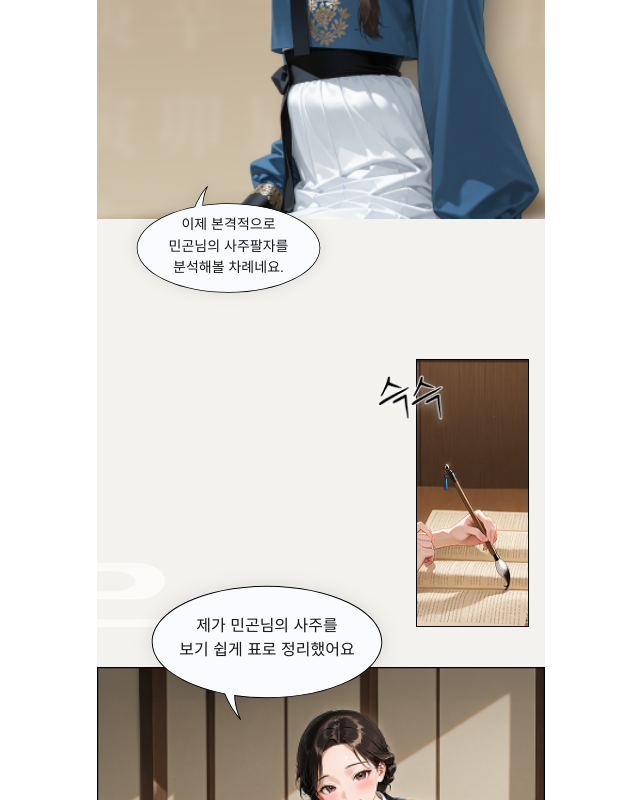
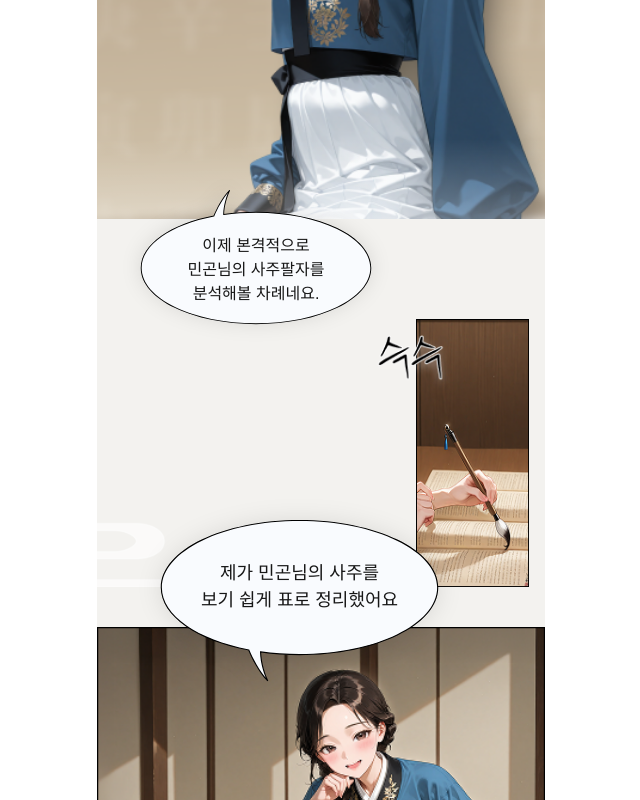
Before and after one commit to MinKonKim/my-saju, a Next.js app: page / in a window 1280 px wide. Shown: the part 560-1360 px from the top of the page, without its empty margins (319-959 px from the left). Built offline with nearby package versions, Linux system fonts and the light colour scheme.

Commit message:
style : 애니메이션 타이밍 2차 수정 - 두번째 씬 컴포넌트가 일정 이상 보이면 나타나도록 수정 - 세번째 씬 나타나는 순서를 만들어 유저에게 흥미유발 요소 삽입

```diff
--- a/package.json
+++ b/package.json
@@ -11,6 +11,8 @@
   },
   "dependencies": {
     "framer-motion": "^12.23.12",
+    "mobx": "^6.13.7",
+    "mobx-react-lite": "^4.1.0",
     "next": "15.5.2",
     "react": "19.1.0",
     "react-dom": "19.1.0"
--- a/src/components/scenes/index.ts
+++ b/src/components/scenes/index.ts
@@ -1,3 +1,3 @@
-export * from "./scene_1";
-export * from "./scene_2";
-export * from "./scene_3";
+export * from "./scene-one";
+export * from "./scene-three";
+export * from "./scene-two";
--- a/src/components/scenes/scene_1.tsx
+++ b/src/components/scenes/scene-one.tsx
@@ -2,12 +2,12 @@ import useNarrowView from "@/hooks/useNarrowView";
 import SajuData from "@/lib/saju-data.json";
 import { motion, useScroll, useTransform } from "framer-motion";
 import Image from "next/image";
-import { useRef } from "react";
+import { useRef, useState } from "react";
 import MessageBubble from "../ui/message-bubble";
 
-export function Scene1() {
+export function SceneOne() {
   const mainRef = useRef<HTMLDivElement>(null);
-  const isNarrow = useNarrowView(mainRef, 350);
+  const isNarrow = useNarrowView(mainRef);
 
   const { scrollYProgress } = useScroll({
     target: mainRef,
@@ -20,10 +20,13 @@ export function Scene1() {
     [0, 1], // 투명도를 0에서 1로 변경
   );
 
+  const [isImageAnimationComplete, setIsImageAnimationComplete] =
+    useState(false);
+
   return (
     <div
       ref={mainRef}
-      className="relative flex flex-col items-center justify-center overflow-hidden w-full"
+      className="relative flex flex-col items-center justify-center  w-full"
     >
       <motion.div
         className="w-full"
@@ -41,14 +44,18 @@ export function Scene1() {
         />
       </motion.div>
 
+      {/* New White Smoke Effect */}
+      <div className="absolute bottom-0 left-0 right-0 h-40 bg-gradient-to-t from-white/60 to-transparent" />
+
       <motion.div
         className="absolute inset-0 bg-gradient-to-b from-black to-transparent h-2/5"
         style={{ opacity: gradientOpacity }}
+        onAnimationComplete={() => setIsImageAnimationComplete(true)}
       />
 
-      <div className="relative w-full h-30">
+      <div className="relative w-full h-20 bg-[#F3F2EF]">
         <MessageBubble
-          size={isNarrow ? "sm" : "md"}
+          size={isNarrow ? "md" : "lg"}
           style={{ top: "-50px", left: "24px" }}
           position="absolute"
           flipped
--- a/src/components/scenes/scene_3.tsx
+++ b/src/components/scenes/scene-three.tsx
@@ -1,22 +1,27 @@
+import useNarrowView from "@/hooks/useNarrowView";
 import SajuData from "@/lib/saju-data.json";
 import { motion } from "framer-motion";
 import Image from "next/image";
-import { useState } from "react";
+import { useRef, useState } from "react";
 import MessageBubble from "../ui/message-bubble";
 import { MySaju } from "./my-saju";
 
-export function Scene3() {
+export function SceneThree() {
   const [isImageAnimationComplete, setIsImageAnimationComplete] =
     useState(false);
-
+  const [isBubbleAnimationComplete, setIsBubbleAnimationComplete] =
+    useState(false);
+  const mainRef = useRef<HTMLDivElement>(null);
+  const isNarrow = useNarrowView(mainRef);
   return (
-    <div className="w-full relative flex flex-col items-center">
+    <div className="w-full relative flex flex-col items-center" ref={mainRef}>
       {isImageAnimationComplete && (
         <MessageBubble
-          size="lg"
+          size={isNarrow ? "lg" : "xl"}
           position="absolute"
-          style={{ top: -100, left: 35 }}
+          style={isNarrow ? { top: -100, left: 35 } : { top: -130, left: 40 }}
           animationDelay={0}
+          onAnimationComplete={() => setIsBubbleAnimationComplete(true)}
         >
           {`제가 ${SajuData.info.name.slice(
             1,
@@ -32,7 +37,6 @@ export function Scene3() {
           height={410}
           className="w-full"
         />
-        {/* 흰색 오버레이 FADE OUT 효과 */}
         <motion.div
           className="absolute inset-0 bg-white/80"
           initial={{ opacity: 1 }}
@@ -45,6 +49,7 @@ export function Scene3() {
         <div className="absolute bottom-0 left-0 right-0 h-1/2 bg-gradient-to-t from-white to-transparent" />
       </div>
 
+      {isBubbleAnimationComplete && (
         <motion.div
           className="w-full mt-[-10px] z-100"
           initial={{ opacity: 0 }}
@@ -54,6 +59,7 @@ export function Scene3() {
         >
           <MySaju sajuData={SajuData} />
         </motion.div>
+      )}
     </div>
   );
 }
--- a/src/components/scenes/scene_2.tsx
+++ b/src/components/scenes/scene-two.tsx
@@ -1,15 +1,15 @@
 import { motion } from "framer-motion";
 import Image from "next/image";
 
-export function Scene2() {
+export function SceneTwo() {
   return (
-    <div className="flex w-full h-full justify-between items-end py-5 mb-5 overflow-hidden">
+    <div className="flex w-full justify-between items-end py-5 mb-5 overflow-hidden">
       <motion.div
         className="flex flex-col h-full justify-end"
         initial={{ opacity: 0, x: -100 }}
-        whileInView={{ opacity: 1, x: 0 }}
+        animate={{ opacity: 1, x: 0 }}
         transition={{ duration: 0.5, ease: "easeOut", delay: 0.5 }}
-        viewport={{ once: true }}
+        viewport={{ once: true, amount: 0.7 }}
       >
         <Image
           src="/asset/white_deco.svg"
@@ -22,8 +22,8 @@ export function Scene2() {
         className="pr-4"
         initial={{ opacity: 0, x: 100 }}
         whileInView={{ opacity: 1, x: 0 }}
-        transition={{ duration: 0.8, ease: "easeOut", delay: 0.5 }}
-        viewport={{ once: true }}
+        transition={{ duration: 0.9, ease: "easeOut", delay: 0.7 }}
+        viewport={{ once: true, amount: "some" }}
       >
         <Image
           src="/asset/background/webtoon_2.png"
--- a/src/components/ui/divider.tsx
+++ /dev/null
@@ -1,19 +0,0 @@
-import React from "react";
-
-type DividerProps = {
-  orientation?: "horizontal" | "vertical";
-  className?: string;
-};
-
-const Divider: React.FC<DividerProps> = ({
-  orientation = "horizontal",
-  className = "",
-}) => {
-  const baseStyle = "bg-[#1B2F49]"; // 기본적으로 회색 구분선을 사용합니다.
-  const orientationStyle =
-    orientation === "horizontal" ? "w-full h-px" : "h-full w-px";
-
-  return <div className={`${baseStyle} ${orientationStyle} ${className}`} />;
-};
-
-export default Divider;
--- a/src/components/ui/message-bubble.tsx
+++ b/src/components/ui/message-bubble.tsx
@@ -44,8 +44,9 @@ interface MessageBubbleProps {
 
   // 고급 옵션
   priority?: boolean; // 이미지 우선 로딩
+  animationDelay?: number; // 애니메이션 지연 시간
   onClick?: () => void;
-  animationDelay?: number; // 애니메이션 지연 시간
+  onAnimationComplete?: () => void;
 }
 
 // 실제 말풍선 크기(215*139)를 기준으로 한 설정
@@ -136,6 +137,7 @@ function MessageBubbleComponent({
   priority = false,
   onClick,
   animationDelay,
+  onAnimationComplete,
 }: MessageBubbleProps) {
   const config = SIZE_CONFIG[size];
 
@@ -187,6 +189,7 @@ function MessageBubbleComponent({
             }
           : undefined
       }
+      onAnimationComplete={onAnimationComplete}
     >
       {/* SVG 배경 */}
       <div className="absolute inset-0 w-full h-full">
--- a/src/hooks/useNarrowView.ts
+++ b/src/hooks/useNarrowView.ts
@@ -1,4 +1,5 @@
-import { useState, useEffect, RefObject } from "react";
+import { SMALL_WIDTH_SIZE } from "@/lib/constants";
+import { RefObject, useEffect, useState } from "react";
 
 /**
  * 요소의 ref와 너비 기준점을 받아, 기준점보다 좁은지 여부를 반환하는 훅입니다.
@@ -8,7 +9,7 @@ import { useState, useEffect, RefObject } from "react";
  */
 const useNarrowView = (
   ref: RefObject<HTMLElement | null>,
-  threshold: number,
+  threshold?: number,
 ): boolean => {
   const [isNarrow, setIsNarrow] = useState(false);
 
@@ -22,14 +23,14 @@ const useNarrowView = (
     const observer = new ResizeObserver((entries) => {
       if (entries[0]) {
         const { width } = entries[0].contentRect;
-        setIsNarrow(width < threshold);
+        setIsNarrow(width < (threshold || SMALL_WIDTH_SIZE));
       }
     });
 
     observer.observe(element);
 
     // 초기 상태 설정
-    setIsNarrow(element.clientWidth < threshold);
+    setIsNarrow(element.clientWidth < (threshold || SMALL_WIDTH_SIZE));
 
     return () => {
       observer.disconnect();
--- /dev/null
+++ b/src/lib/constants.ts
@@ -0,0 +1 @@
+export const SMALL_WIDTH_SIZE = 402;
--- a/src/pages/index.tsx
+++ b/src/pages/index.tsx
@@ -1,11 +1,11 @@
-import { Scene1, Scene2, Scene3 } from "@/components/scenes";
+import { SceneOne, SceneThree, SceneTwo } from "@/components/scenes";
 
 export default function Home() {
   return (
     <main className="bg-[#F3F2EF] max-w-md mx-auto">
-      <Scene1 />
-      <Scene2 />
-      <Scene3 />
+      <SceneOne />
+      <SceneTwo />
+      <SceneThree />
     </main>
   );
 }
--- /dev/null
+++ b/src/stores/sceneStore.ts
@@ -0,0 +1,29 @@
+import { makeAutoObservable } from "mobx";
+
+class SceneStore {
+  currentScene = 0; // 현재 활성화된 씬 인덱스
+  totalScenes = 3; // 씬 총 개수, 필요하면 수정 가능
+
+  constructor() {
+    makeAutoObservable(this);
+  }
+
+  // 다음 씬으로 이동
+  nextScene() {
+    console.log("현재 씬 : ", this.currentScene);
+    if (this.currentScene + 1 < this.totalScenes) {
+      this.currentScene += 1;
+    }
+    console.log("다음 씬 : ", this.currentScene);
+  }
+
+  // 이전 씬으로 이동
+  prevScene() {
+    if (this.currentScene > 0) {
+      this.currentScene -= 1;
+    }
+  }
+}
+
+// 싱글톤 전역 store
+export const sceneStore = new SceneStore();
```
Also changed, not shown: 1 other file (tests, documents, lock files or other folders). Lines whose indentation alone changed are shown as unchanged.
